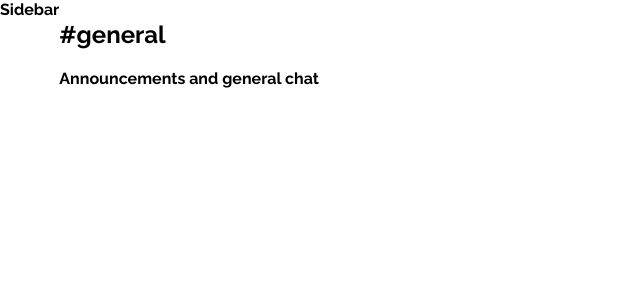
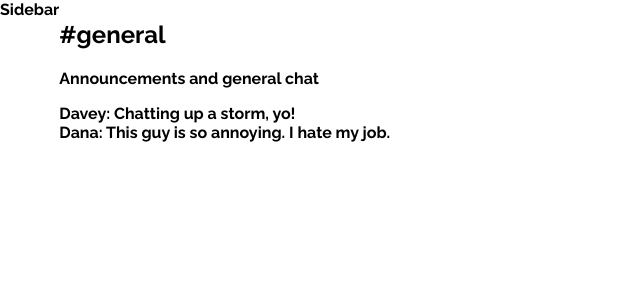
Before and after one commit to chawlav98/Chatarang, a React (Create React App) app: page / in a window 1280 px wide. Shown: the top 300 px of the page, without its empty margins (0-640 px from the left). Built offline with nearby package versions, Linux system fonts and the light colour scheme.

Commit message:
Add MessageList and a Message component that receives a prop

```diff
--- a/src/Chat.js
+++ b/src/Chat.js
@@ -1,11 +1,14 @@
 import React, {Component} from 'react'
+
 import ChatHeader from './ChatHeader';
+import MessageList from './MessageList'
 
 class Chat extends Component{
     render(){
         return (
             <div className ='Chat'>
               <ChatHeader />
+              <MessageList />
             </div>
         )
     }
--- a/src/Main.js
+++ b/src/Main.js
@@ -19,6 +19,7 @@
     alignItems: 'stretch',
     height: '100vh',
 
+
 }
 
 export default Main
--- /dev/null
+++ b/src/Message.js
@@ -0,0 +1,11 @@
+import React from 'react'
+
+const Message = (props) => {
+  return (
+    <div className="Message">
+      {props.message.user.displayName}: {props.message.body}
+    </div>
+  )
+}
+
+export default Message
--- /dev/null
+++ b/src/MessageList.js
@@ -0,0 +1,39 @@
+import React from 'react'
+
+import Message from './Message'
+
+const MessageList = () => {
+  const messages = [
+    {
+      id: 1,
+      user: {
+        uid: 'sdfs34849327',
+        displayName: 'Davey',
+        email: 'davey@fretless.com',
+      },
+      body: 'Chatting up a storm, yo!',
+    },
+
+    {
+      id: 2,
+      user: {
+        uid: 'sdlfkj35948',
+        displayName: 'Dana',
+        email: 'dana@fretless.com',
+      },
+      body: 'This guy is so annoying. I hate my job.',
+    },
+  ]
+
+  return (
+    <div className="MessageList">
+      {
+        messages.map(msg => (
+          <Message message={msg} key={msg.id} />
+        ))
+      }
+    </div>
+  )
+}
+
+export default MessageList
```
Also changed, not shown: src/ChatHeader.js (+3 -4 lines).
